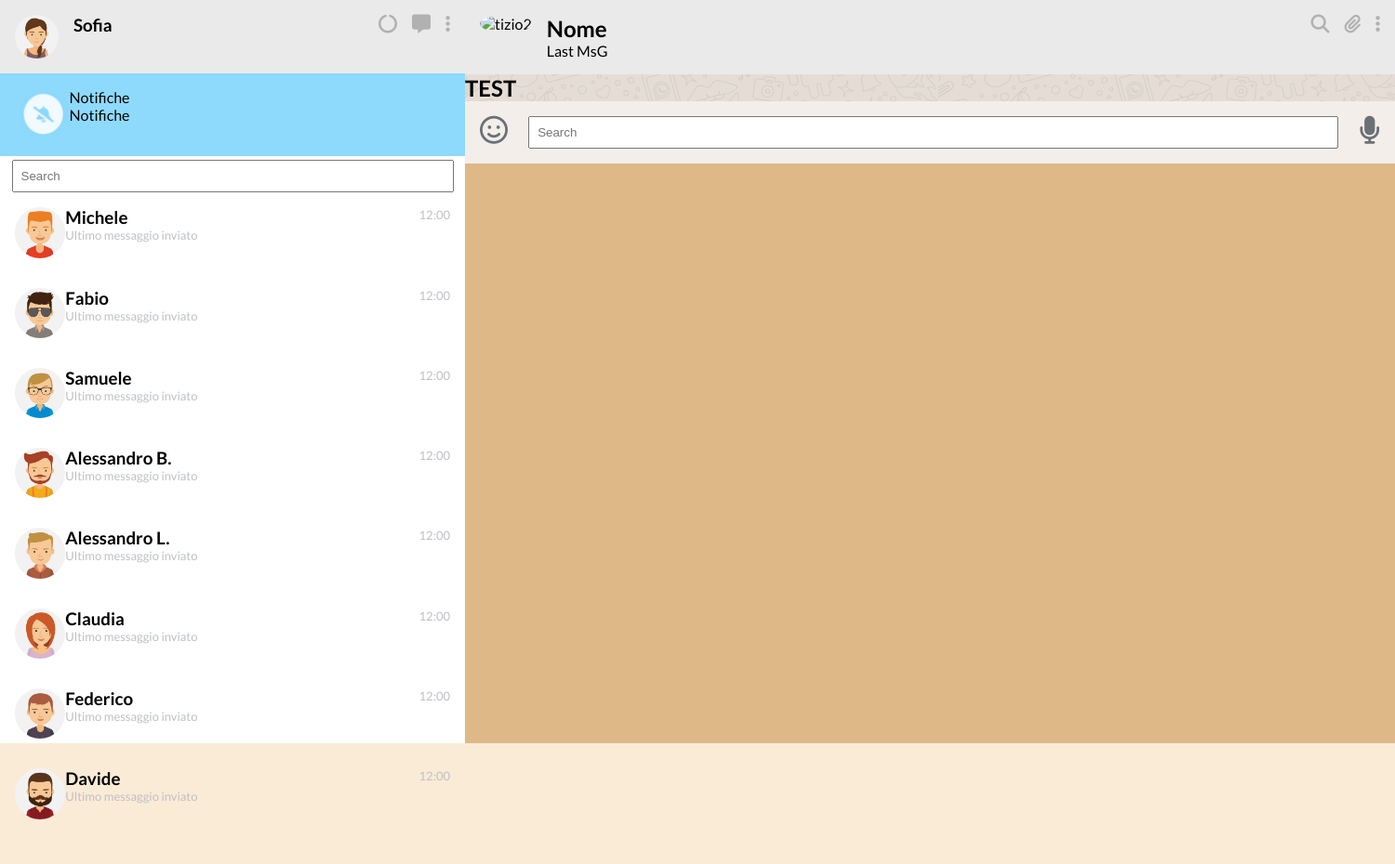
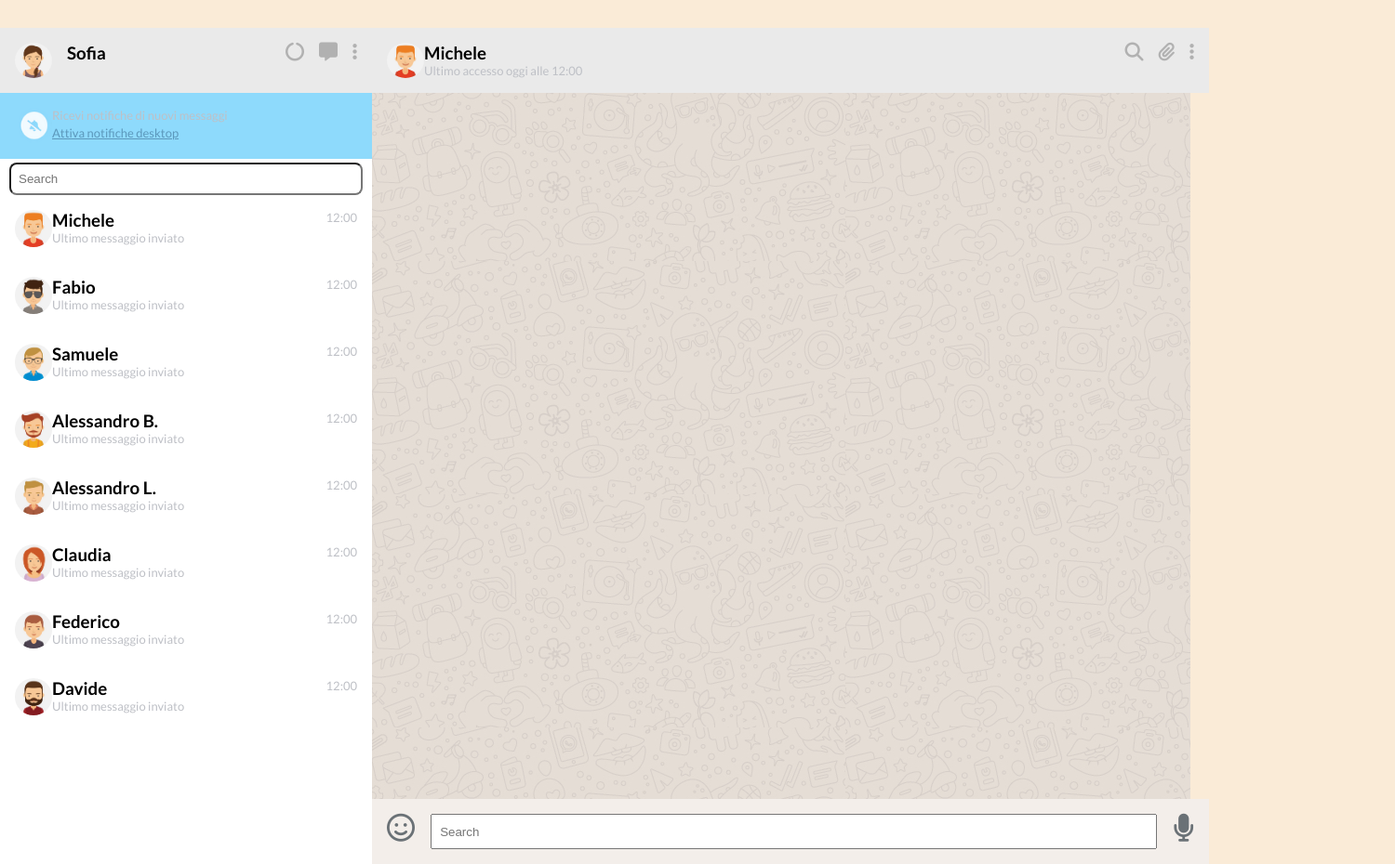
Before and after one commit to MarcoMpensabene/vue-boolzapp, a plain HTML site: page index.html in a window 1280 px wide. Shown: the whole page at 93% size, 1500 px wide, since content can reach past the window. Before the commit the page ends 898 px from the top, so only its background shows below. Drawn offline with nearby package versions, Linux system fonts and the light colour scheme.

Commit message:
fixed main section and added some fixed height

```diff
--- a/css/style.css
+++ b/css/style.css
@@ -7,30 +7,38 @@ body{
     background-color: antiquewhite;
     font-family: "Lato", sans-serif;;
 }
+
+
 div.app-container{
-    width: 1500px;
+    padding-top: 30px;
+    max-width: 1300px;
     margin: 0 auto;
+    max-height: 1200px;
 }
 .flex{
     display: flex;
 }
-
+a{
+    font-size: small;
+    color: #5c98bb;
+    text-decoration: underline;
+}
 img{
-    width: 12.5%;
+    width: 40px;
     border-radius: 50%;
 }
 aside.users{
-    width: 500px;
-    height: 100vh;
+    width: 400px;
     background-color: #ffffff;
+    height: 900px;
 }
 .margin-right{
     margin-right: 1rem;
 }
 
 main.active-chat{
-    width: calc(100% - 500px);
-    height: 100vh;
+    width: calc(100% - 400px);
+    max-height: 900px;
     background-color: burlywood;
 }
 
@@ -38,6 +46,7 @@ header.aside-head{
     background-color: #eaeaea;
     justify-content: space-between;
     padding: 1rem;
+    height: 70px;
 }
 div.notice{
     background-color: #8edafc;
@@ -47,6 +56,7 @@ div.notice{
 .nav-chat div > input{
     width: 95%;
     padding: 0.5rem;
+    border-radius: 0.5rem;
 
 }
 div.navbar-head{
@@ -63,14 +73,22 @@ main header.main-header{
     justify-content: space-between;
     padding: 1rem;
     background-color: #eaeaea;
+    height: 70px;
+    width: 900px;
+    position: fixed;
 
 }
 section.main-chat{
     background-image: url(../img/mine.jpg);
+    height: calc(100% - 70px);
+    overflow: auto;
 }
 main footer{
-    width: 100%;
+    height: 70px;
     justify-content: space-between;
+    width: 900px;
+    position: fixed;
+
 }
 footer > input{
     width: 90%;
@@ -79,6 +97,7 @@ footer > input{
 footer{
     padding: 1rem;
     background-color: #f3eeea;
+    width: calc(100% - 400px);
 }
 footer > i {
     font-size: 30px;
@@ -96,7 +115,7 @@ div.icons i{
     border-radius: 50%;
 }
 
-section.user-chat  p{
+p{
     font-size: small;
     color: #bec0c6;
 }
--- a/index.html
+++ b/index.html
@@ -35,8 +35,8 @@
                     <div class="notice flex">
                         <img src="./img/bell.png" alt="">
                         <div>
-                            <p>Notifiche</p>
-                            <a>Notifiche </a>
+                            <p>Ricevi notifiche di nuovi messaggi </p>
+                            <a href="#">Attiva notifiche desktop </a>
                         </div>
                     </div>
                     <div class="navbar-head flex">
@@ -60,12 +60,10 @@
             <main class="active-chat">
                 <header class="main-header flex">
                     <section class="flex">
-                        <div class="margin-right">
-                            <img src="" alt="tizio2">
-                        </div>
+                        <img src="./img/avatar_1.jpg" alt="tizio2">
                         <div>
-                            <h2>Nome</h2>
-                            <p>Last MsG</p>
+                            <h3>Michele</h3>
+                            <p>Ultimo accesso oggi alle 12:00</p>
                         </div>
                     </section>
                     <div class="icons flex">
@@ -73,17 +71,20 @@
                         <i class="fa-solid fa-paperclip"></i>
                         <i class="fa-solid fa-ellipsis-vertical"></i>
                     </div>
-
                 </header>
 
                 <section class="main-chat">
-                    <h1>TEST</h1>
+                    <div>
+
+                    </div>
                 </section>
 
                 <footer class="flex">
                     <i class="fa-regular fa-face-smile"></i>
                     <input type="text" placeholder="Search">
                     <i class="fa-solid fa-microphone"></i>
+
+
                 </footer>
             </main>
         </div>
```
